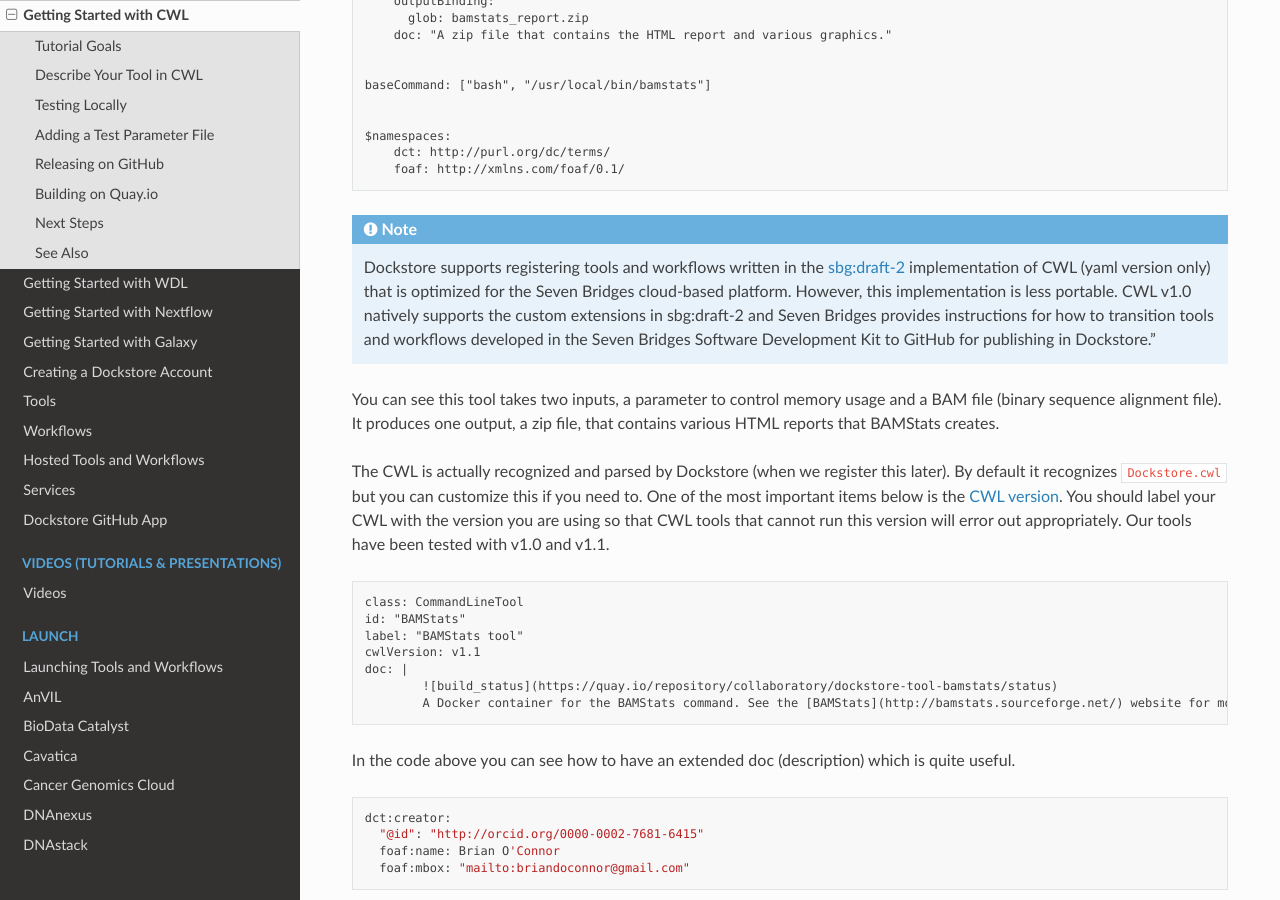
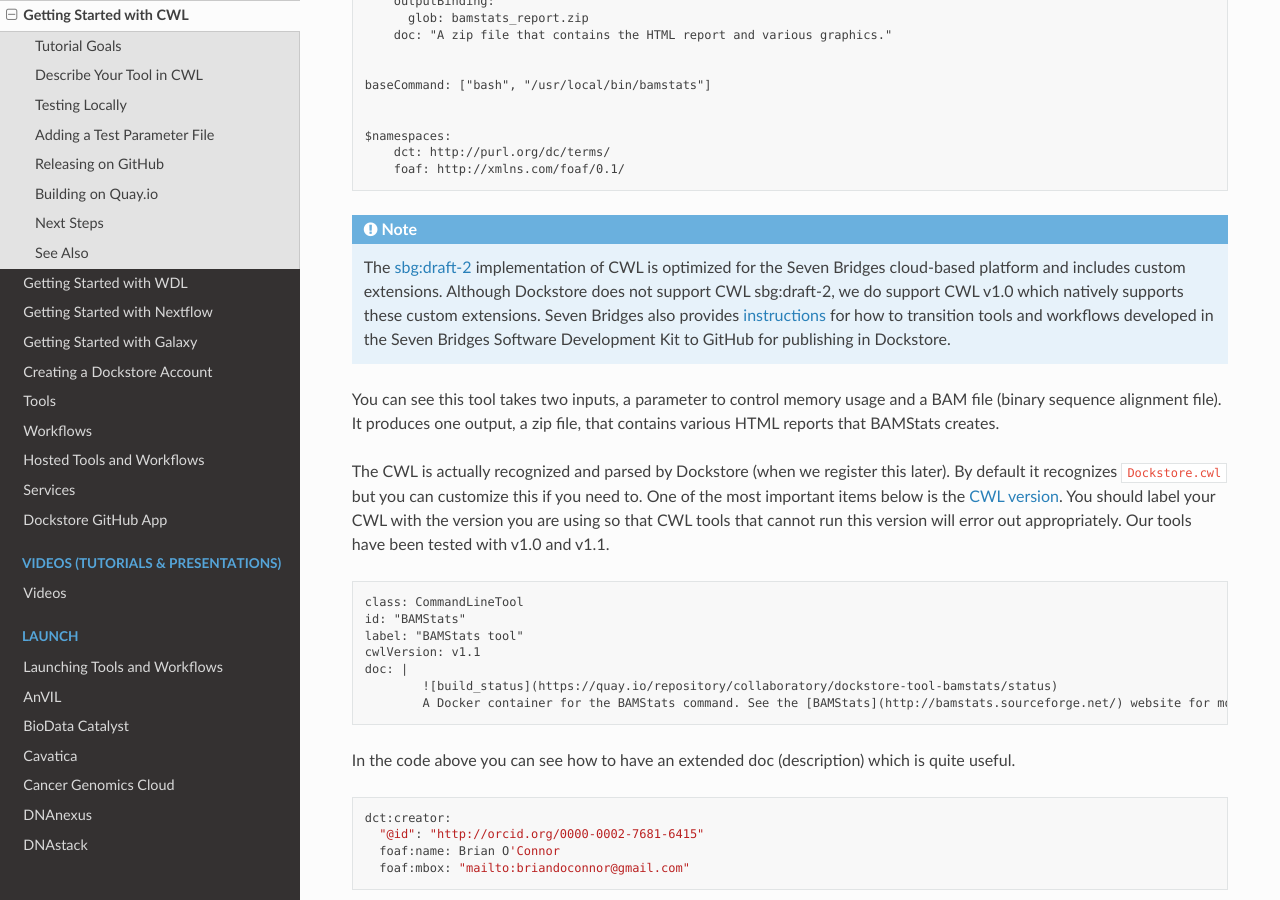
Before and after one commit to dockstore/dockstore-documentation, a Sphinx documentation site: the page built from docs/getting-started/getting-started-with-cwl.rst, in a window 1280 px wide and 900 px high, scrolled down 1653 px. Built offline with Sphinx 7.4.7 and the Read the Docs theme 2.0.0, drawn with Linux system fonts in a browser that asks for light colours.

Commit message:
I was wrong

```diff
--- a/docs/getting-started/getting-started-with-cwl.rst
+++ b/docs/getting-started/getting-started-with-cwl.rst
@@ -98,9 +98,9 @@
         dct: http://purl.org/dc/terms/
         foaf: http://xmlns.com/foaf/0.1/
 
-.. note:: Dockstore supports registering tools and workflows written in the `sbg:draft-2 <https://docs.sevenbridges.com/docs/about-the-common-workflow-language#sbgdraft-2>`__ implementation of CWL (yaml version only)
-    that is optimized for the Seven Bridges cloud-based platform. However, this implementation is less portable. CWL v1.0 natively supports the custom extensions in sbg:draft-2 and
-    Seven Bridges provides instructions for how to transition tools and workflows developed in the Seven Bridges Software Development Kit to GitHub for publishing in Dockstore."
+.. note:: The `sbg:draft-2 <https://docs.sevenbridges.com/docs/about-the-common-workflow-language#sbgdraft-2>`__ implementation of CWL is optimized for the Seven Bridges cloud-based platform and includes custom extensions.
+    Although Dockstore does not support CWL sbg:draft-2, we do support CWL v1.0 which natively supports these custom extensions. Seven Bridges also provides `instructions <https://sb-biodatacatalyst.readme.io/docs/maintaining-and-versioning-cwl-on-external-tool-repositories>`__
+    for how to transition tools and workflows developed in the Seven Bridges Software Development Kit to GitHub for publishing in Dockstore.
 
 You can see this tool takes two inputs, a parameter to control memory
 usage and a BAM file (binary sequence alignment file). It produces one
```
